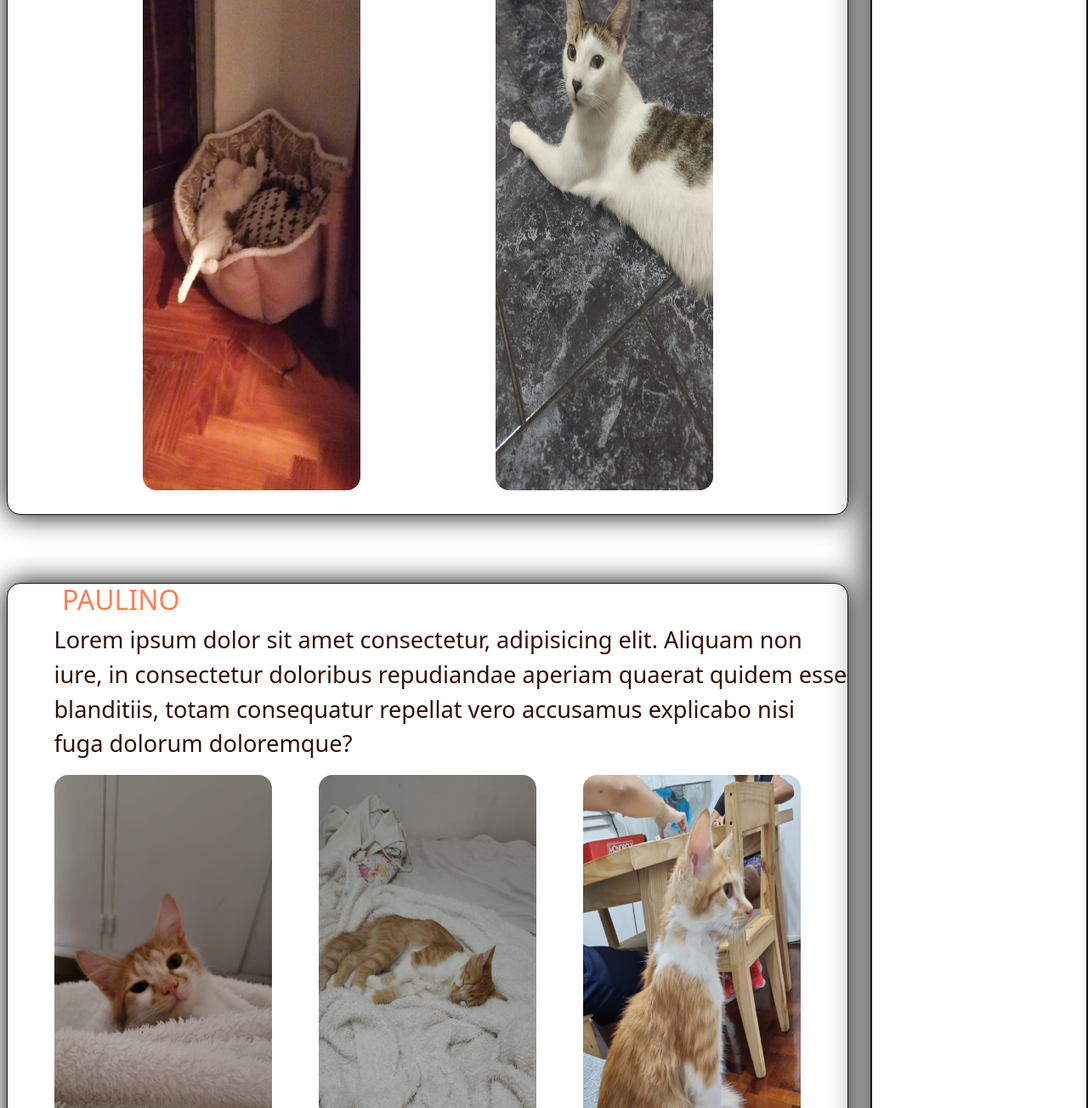
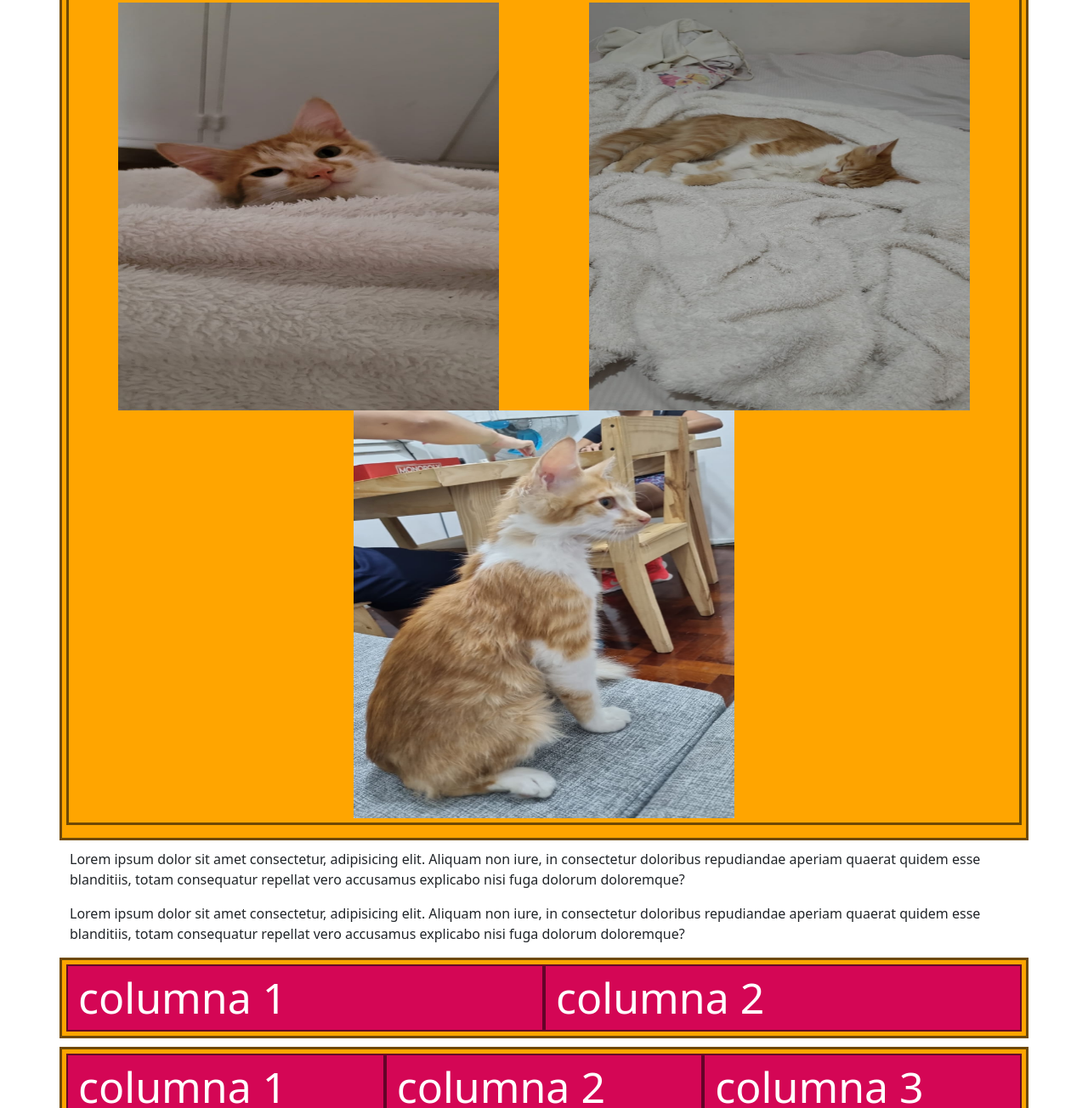
Before and after one commit to k-kurt/ProyectoDePractica, a plain HTML site: page index.html in a window 1280 px wide. Shown: the part 1496-2800 px from the top of the page at 85% size. Drawn offline with nearby package versions, Linux system fonts and the light colour scheme.

Commit message:
en 1:33:37

```diff
--- a/css/styles.css
+++ b/css/styles.css
@@ -4,7 +4,7 @@ html{
     background-color: rgba(134, 134, 134, 0.11);
 }
 
-body{
+/* body{
     display: flex;
     flex-wrap: wrap;
     justify-content: space-between;
@@ -17,10 +17,10 @@ main{
     padding: 0em 0em 5em .5em;
 
 
-}
+} */
 
 /* ----------------------------------------------------------------------------------------------------------------------------------------seccion */
-
+/*
 #header{
     margin: 1em;
 }
@@ -31,8 +31,6 @@ header{
     height: 25vh;
     justify-content: center;
     text-align: center;
-    /* padding: 80px 20px 20px 20px; */
-    /* margin-bottom: 10px; */
     border: solid rgb(29, 21, 21) .1em;
     border-radius: 1em;
     box-shadow: 0em 0em 2em rgb(2, 2, 2);
@@ -46,11 +44,9 @@ header nav{
     position: relative;
     float: right;
     top: -9vh;
-    /* box-shadow:inset 25px 1px 20px -5px rgba(180, 180, 180, 0.219); */
     justify-content: center;
     padding-top: 20px;
     border-radius: 1em;
-    /* text-align: center; */
 
 }
 
@@ -72,11 +68,11 @@ header h1{
 h1{
     color: rgb(255, 83, 16);
 }
-
+ */
 
 /* ----------------------------------------------------------------------------------------------------------------------------------------seccion */
 
-
+/*
 .seccion{
 
     width: 100%;
@@ -89,12 +85,9 @@ h1{
     padding-bottom: 1.7rem;
 }
 
-/* .tercera{
-    margin: 5em 0em 5em 3em;
-} */
 
 .seccion h2{
-    /* text-align: center; */
+
     font-size: 2em;
     color: coral;
     margin-left: 2em;
@@ -130,17 +123,14 @@ div img{
 }
 
  img:hover{
-
-   /*   width: 150%;
-     height: 150%;  */
-     transform: scale(130%);
+     transform: scale(105%);
  }
-
+ */
 
 /* ----------------------------------------------------------------------------------------------------------------------------------------aside */
 
 
-
+/*
 aside{
 
     width: 20%;
@@ -152,26 +142,11 @@ aside{
 
 
 
-}
-/* aside section {
-    position: sticky;
-    position: fixed;
-
 } */
-
-/* aside{
-    position: fixed;
-}
-
-aside section p{
-    position: sticky;
-
-}
- */
 
 /* ----------------------------------------------------------------------------------------------------------------------------------------footer */
 
-footer{
+/* footer{
     width: 100%;
     clear: both;
     text-align: center;
@@ -180,4 +155,30 @@ footer{
 footer a{
     text-decoration: none;
 
+} */
+
+
+img{
+    width: 35vw;
+    height: 60vh;
 }
+
+.row{
+    background-color: orange;
+    border: 3px solid rgb(110,73,5);
+    padding: 5px;
+    margin: 10px;
+}
+
+.col{
+    background-color: #d40655;
+    color: white;
+    font-size: 50px;
+    border: 2px solid #640328;
+}
+
+#-img{
+    background-color: orange;
+    border: none;
+
+}
--- a/index.html
+++ b/index.html
@@ -24,45 +24,45 @@
 
 
   </header>
-  <main>
-    <section class="seccion primera">
-      <article>
+  <main class="container text-center">
+    <section class="row">
+      <article class="">
         <h2> AURINCHIS</h2>
       </article>
       <article>
-        <p>
+        <p class="">
           Lorem ipsum dolor sit amet consectetur, adipisicing elit. Aliquam non iure,
           in consectetur doloribus repudiandae aperiam quaerat quidem esse blanditiis,
           totam consequatur repellat vero accusamus explicabo nisi fuga dolorum doloremque?
         </p>
-        <div class="div__contenedor">
-        <div class="div_imag">
-          <img src="img/aurinchisEditada.jpg"  class="img-fluid" alt="el aurinchis">
-        </div>
+        <div class="row">
+         <div class="col">
+          <img src="img/aurinchisEditada.jpg"   alt="el aurinchis">
+         </div>
       </div>
       </article>
     </section>
-    <section class="seccion segunda">
+    <section class="row">
       <article>
         <H2> HORUS</H2>
       </article>
       <article>
-        <p>
+        <p class="">
           Lorem ipsum dolor sit amet consectetur, adipisicing elit. Aliquam non iure,
           in consectetur doloribus repudiandae aperiam quaerat quidem esse blanditiis,
           totam consequatur repellat vero accusamus explicabo nisi fuga dolorum doloremque?
         </p>
-        <div class="div__contenedor">
-        <div class="div_imag">
-          <img src="img/horus.jpg" alt="el horus">
-        </div>
-        <div class="div_imag">
-          <img src="img/horus3.jpg" alt="el horus">
-        </div>
+        <div class="row">
+          <div class="col">
+            <img src="img/horus.jpg" alt="el horus">
+          </div>
+          <div class="col">
+            <img src="img/horus3.jpg" alt="el horus">
+          </div>
       </div>
       </article>
     </section>
-    <section class="seccion tercera">
+    <section class="row">
       <article>
         <H2> PAULINO</H2>
       </article>
@@ -72,21 +72,21 @@
           in consectetur doloribus repudiandae aperiam quaerat quidem esse blanditiis,
           totam consequatur repellat vero accusamus explicabo nisi fuga dolorum doloremque?
         </p>
-        <div class="div__contenedor">
-          <div class="div_imag">
+        <div class="row">
+          <div class="col" id="-img">
             <img src="img/paulino.jpg"  alt="el paulino">
           </div>
-          <div class="div_imag">
+          <div class="col" id="-img">
             <img src="img/paulino2.jpg" alt="el paulino">
           </div>
-          <div class="div_imag">
+          <div class="col" id="-img">
             <img src="img/paulino3.jpg" alt="el paulino">
           </div>
         </div>
       </article>
     </section>
   </main>
-  <aside class="bd-sidebar">
+  <aside class="container">
     <section>
       <p>
         Lorem ipsum dolor sit amet consectetur, adipisicing elit. Aliquam non iure,
@@ -102,6 +102,29 @@
       </p>
     </section>
   </aside>
+
+
+  <div class="container">
+    <div class="row">
+        <div class="col">
+            columna 1
+        </div>
+        <div class="col">
+            columna 2
+        </div>
+    </div>
+    <div class="row">
+        <div class="col">
+            columna 1
+        </div>
+        <div class="col">
+            columna 2
+        </div>
+        <div class="col">
+            columna 3
+        </div>
+    </div>
+</div>
 
   <!--  <audio controls autoplay>
   <source  src="audio/X2Download.app - Los Aristogatos - Todos Quieren ser ya Gatos Jazz [Audio Latino] (64 kbps).mp3" type="audio/mp3">
```
Also changed, not shown: teoria.txt.
